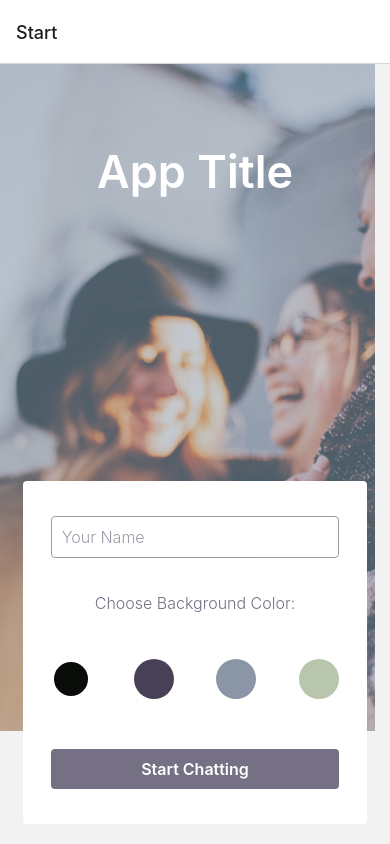
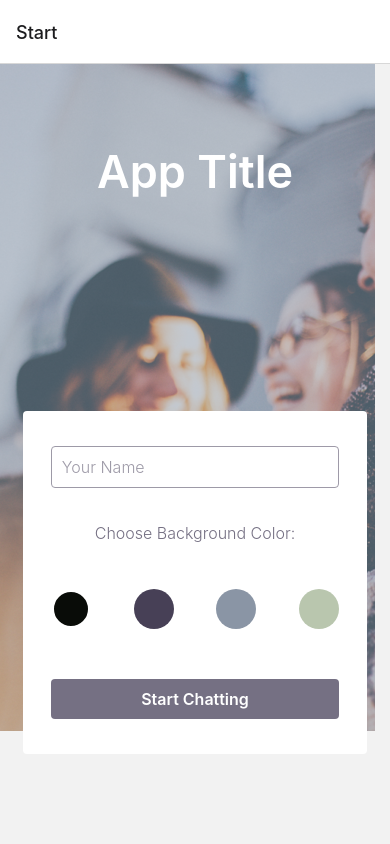
Before and after one commit to MoJoSchuck/Chat-App, a React Native app: screen /Start in a window 390 px wide. Built offline with nearby package versions, Linux system fonts and the light colour scheme.

Commit message:
Update Start.js

```diff
--- a/components/Start.js
+++ b/components/Start.js
@@ -66,7 +66,7 @@ const styles = StyleSheet.create({
         height: "44%",
         backgroundColor: "white",
         alignItems: "center",
-        marginBottom: 20,
+        marginBottom: 90,
         justifyContent: "space-evenly",
         borderRadius: 4,
     },
```
